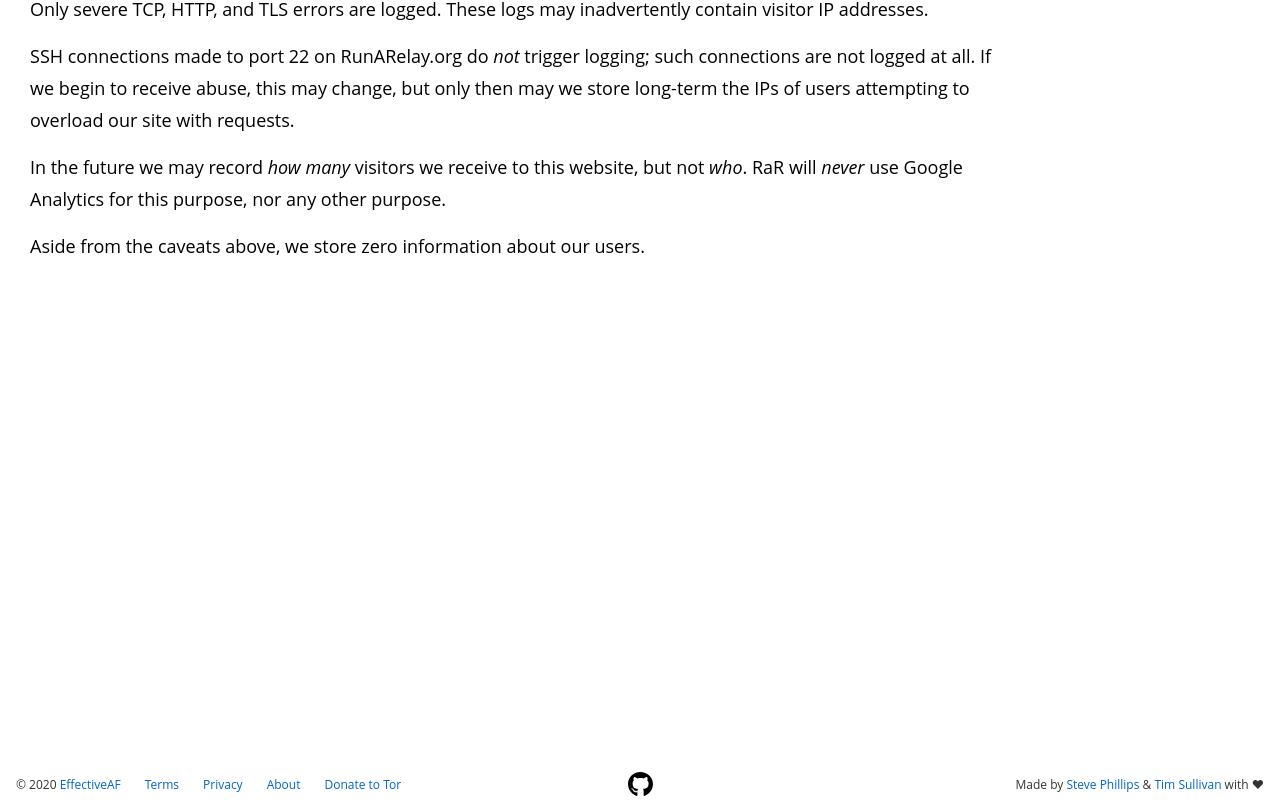
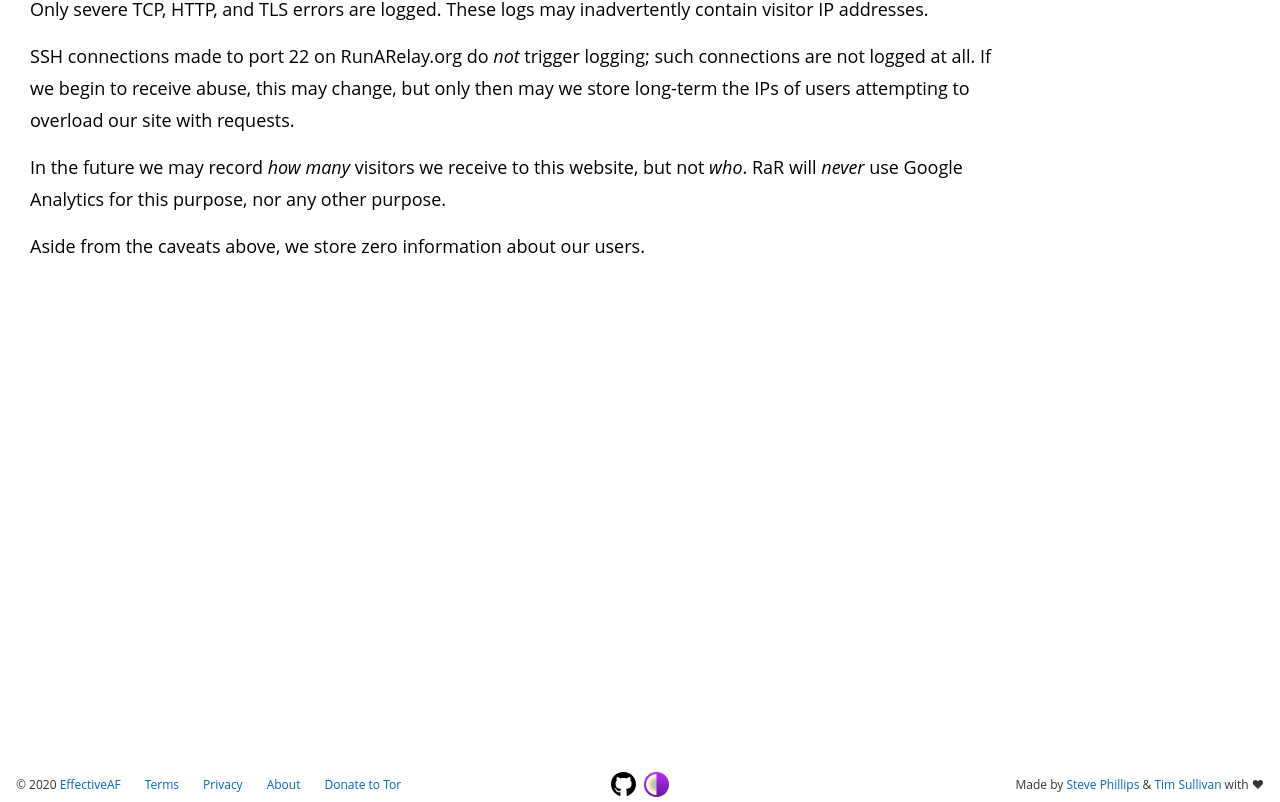
Before and after one commit to EffectiveAF/run-a-relay, a Svelte app: page /privacy in a window 1280 px wide. Shown: the part 188-990 px from the top of the page. Built offline with nearby package versions, Linux system fonts and the light colour scheme; a web font is replaced by a local one.

Commit message:
Footer: added link to .onion site!

```diff
--- a/src/Footer.svelte
+++ b/src/Footer.svelte
@@ -96,6 +96,8 @@
 
   <div class="footer-middle">
     <ExternalLink href="https://github.com/EffectiveAF/run-a-relay"><img src="/img/github_logo.svg" alt="Github Logo" width="25px" height="24px"></ExternalLink>
+    <div style="width: 8px;"></div>
+    <ExternalLink href="http://vxw5mjyap4bgb4w7h7qkeknxszmgp5efjtg77mnwjtbczynihsij3myd.onion"><img src="/img/tor.svg" alt="Onion Logo; visit this site on Tor!" width="25px" height="24px"></ExternalLink>
   </div>
 
   <ul class="list-end">
```
